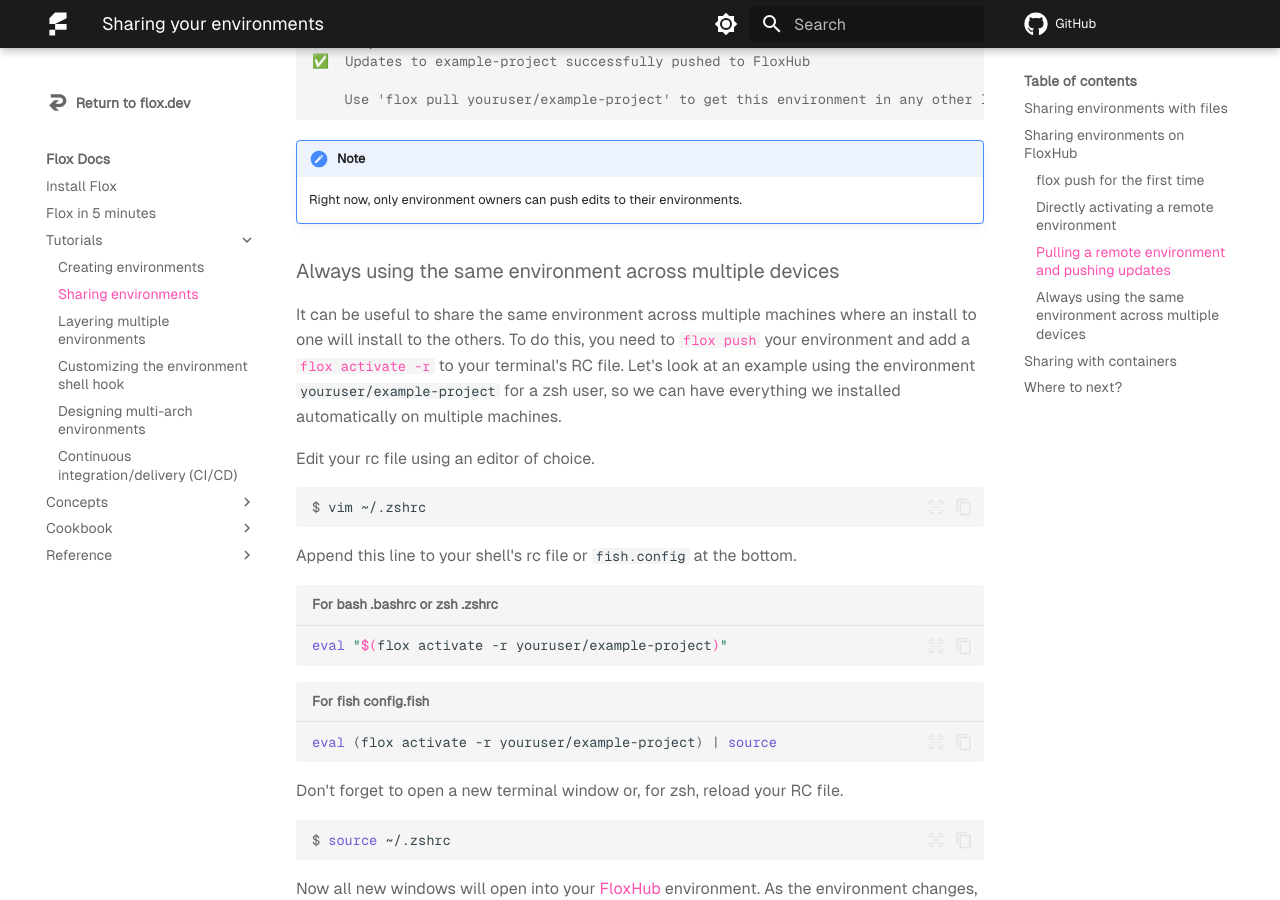
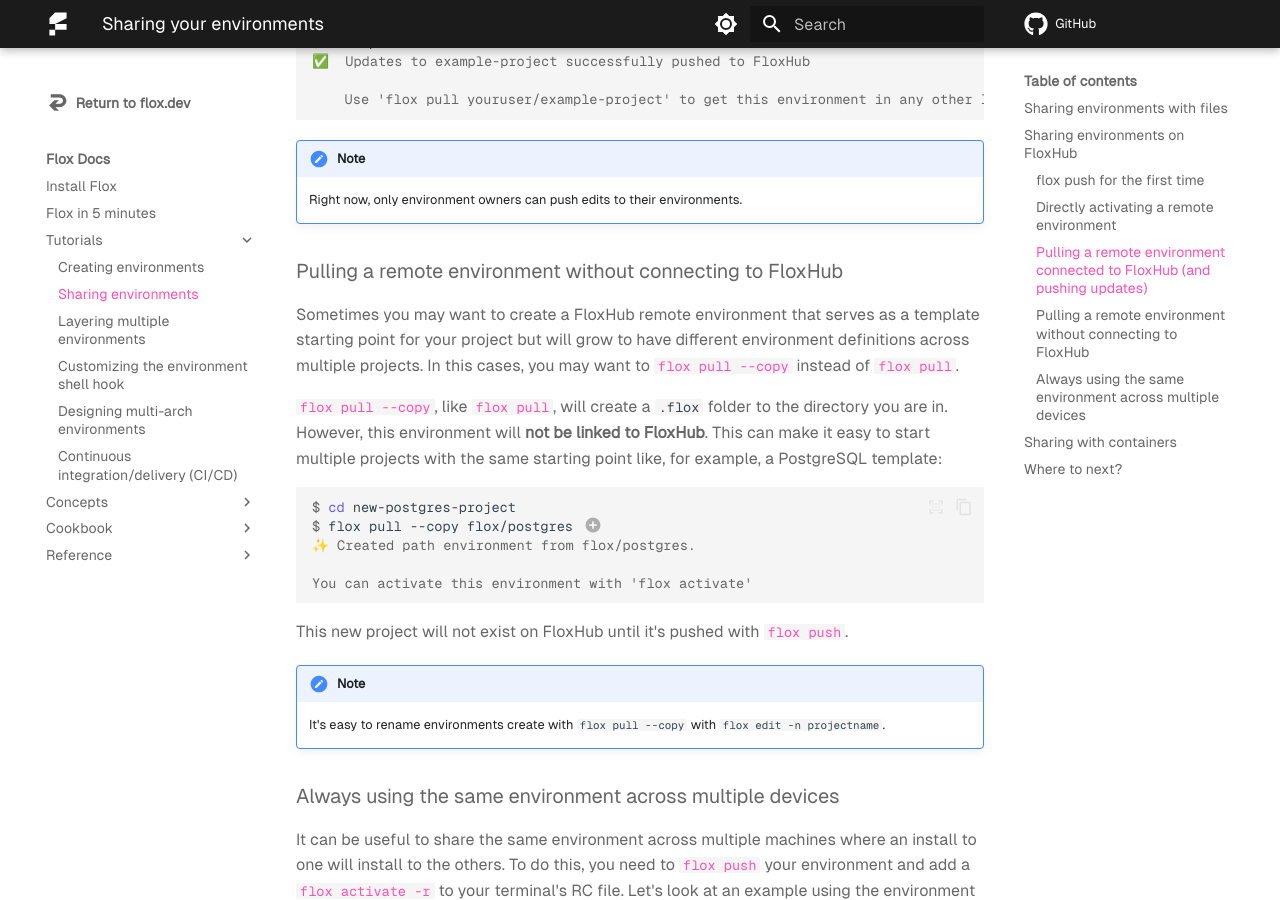
Before and after one commit to flox/floxdocs, an MkDocs documentation site: the page built from docs/tutorials/sharing-environments.md, in a window 1280 px wide and 900 px high, scrolled down 2902 px. Built offline with MkDocs 1.6.1 and Material for MkDocs 9.7.7, drawn with Linux system fonts in a browser that asks for light colours; plug-ins that fetch from the network failed and are left out; comment, search, counter and statistics services are not loaded; some of the changed text lies outside the part shown.

Commit message:
feat: flox pull --copy in sharing guide

````diff
--- a/docs/tutorials/sharing-environments.md
+++ b/docs/tutorials/sharing-environments.md
@@ -98,7 +98,7 @@
 telnet (GNU inetutils) 2.5
 ...
 ```
-### Pulling a remote environment and pushing updates
+### Pulling a remote environment connected to FloxHub (and pushing updates)
 
 If you intend to use the same environments across multiple projects or you want to stage a change to the remote environment, you may want to [`flox pull`][flox_pull] it instead.
 
@@ -124,13 +124,37 @@
 ```
 
 !!! note "Note"
-      Right now, only environment owners can push edits to their environments.
+    Right now, only environment owners can push edits to their environments.
 
 
 [flox_push]: ../reference/command-reference/flox-push.md
 [flox_pull]: ../reference/command-reference/flox-pull.md
 [flox_activate]: ../reference/command-reference/flox-activate.md
 [floxhub_concept]: ../concepts/floxhub.md
+
+
+### Pulling a remote environment without connecting to FloxHub
+
+Sometimes you may want to create a FloxHub remote environment that serves as a template starting point for your project but will grow to have different environment definitions across multiple projects.
+In this cases, you may want to [`flox pull --copy`][flox_pull] instead of [`flox pull`][flox_pull].
+
+[`flox pull --copy`][flox_pull], like [`flox pull`][flox_pull], will create a `.flox` folder to the directory you are in. However, this environment will **not be linked to FloxHub**.
+This can make it easy to start multiple projects with the same starting point like, for example, a PostgreSQL template:
+
+``` console
+$ cd new-postgres-project
+$ flox pull --copy flox/postgres # (1)!
+✨ Created path environment from flox/postgres.
+
+You can activate this environment with 'flox activate'
+```
+
+1. An example pulling a PostgreSQL template that Flox maintains.
+
+This new project will not exist on FloxHub until it's pushed with [`flox push`][flox_push].
+
+!!! note "Note"
+    It's easy to rename environments create with `flox pull --copy` with `flox edit -n projectname`.
 
 ### Always using the same environment across multiple devices
 
````
